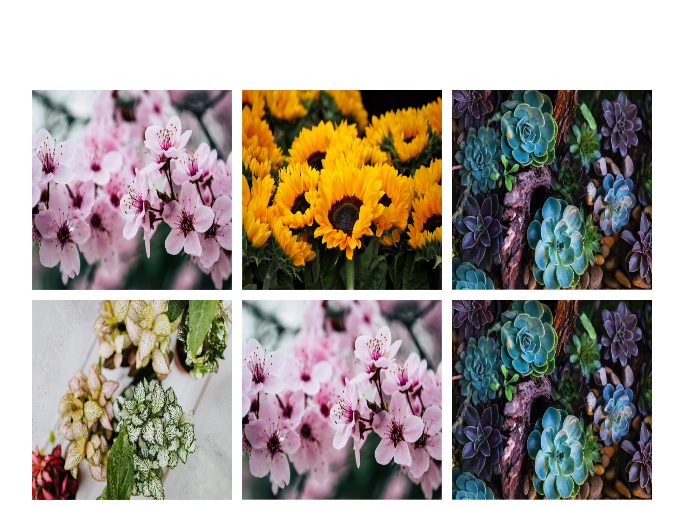
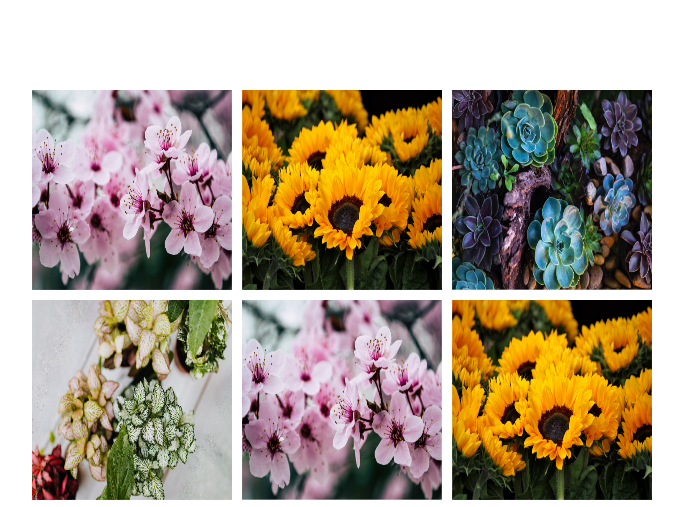
Before and after one commit to shagnprt/JavaScript-Projects, a plain HTML site: page index.html in a window 1280 px wide. Shown: the top 507 px of the page, without its empty margins (298-981 px from the left). Drawn offline with Linux system fonts and the light colour scheme; files whose address does not match are found by name.

Commit message:
Update index.html

```diff
--- a/index.html
+++ b/index.html
@@ -15,7 +15,7 @@
     <img src="https://github.com/shagnprt/JavaScript-Projects/blob/main/Images/plant3-small.png">
     <img src="https://github.com/shagnprt/JavaScript-Projects/blob/main/Images/plant4.png">
     <img src="https://github.com/shagnprt/JavaScript-Projects/blob/main/Images/plant1-small.png">
-    <img src="C:\Users\DELL\OneDrive\Desktop\shagun study\New folder1\HTML-and-CSS-Projects\one_page_website.js\Images\plant3-small.png">
+    <img src="https://github.com/shagnprt/JavaScript-Projects/blob/main/Images/plant2.png">
     <img src="C:\Users\DELL\OneDrive\Desktop\shagun study\New folder1\HTML-and-CSS-Projects\one_page_website.js\Images\plant4.png">
     <img src="C:\Users\DELL\OneDrive\Desktop\shagun study\New folder1\HTML-and-CSS-Projects\one_page_website.js\Images\plant4-small.png">
     <img src="C:\Users\DELL\OneDrive\Desktop\shagun study\New folder1\HTML-and-CSS-Projects\one_page_website.js\Images\plant5.png">
```
